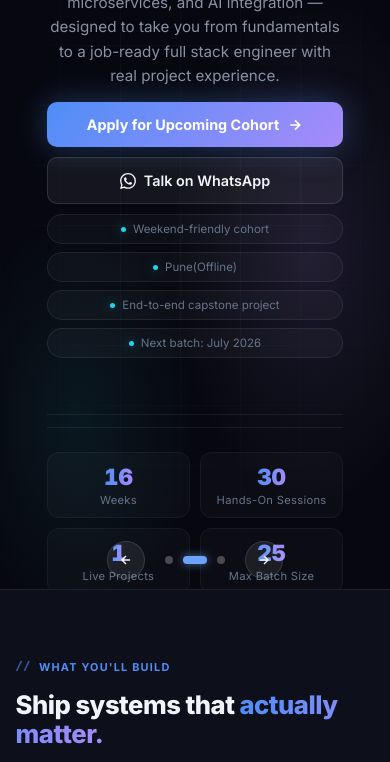
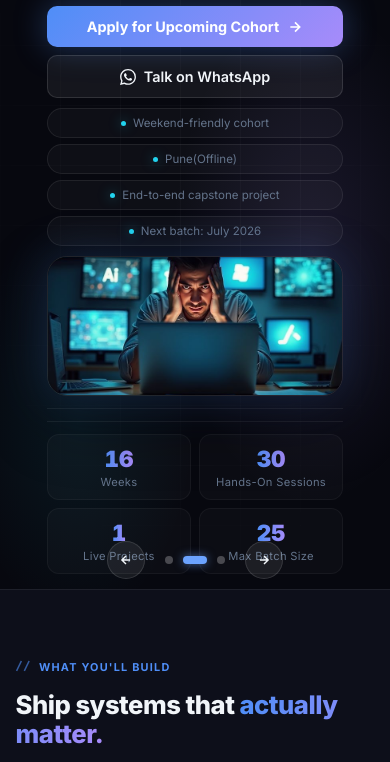
Before and after one commit to mahadevTW/rebind-rise, a plain HTML site: page index.html in a window 390 px wide. Shown: the part 255-1017 px from the top of the page. Drawn offline with Linux system fonts and the light colour scheme.

Commit message:
device specific alignment

```diff
--- a/index.html
+++ b/index.html
@@ -259,7 +259,6 @@
           display: flex; align-items: flex-start; gap: 40px;
           width: 100%; max-width: var(--container); position: relative;
           padding-top: 8px;
-          flex: 1;
         }
         .hero-inner { position: relative; flex: 1; min-width: 0; text-align: left; }
         .hero-inner .hero-eyebrow { display: inline-flex; }
@@ -271,6 +270,7 @@
 
         .hero-img-col img {
           width: 100%; display: block; border-radius: 20px;
+          max-height: 420px; object-fit: cover;
           border: 1px solid rgba(255,255,255,0.1);
           box-shadow: 0 0 48px rgba(79,142,247,0.22), 0 24px 64px rgba(0,0,0,0.35);
         }
@@ -1085,8 +1085,8 @@
         @media (max-width: 960px) {
           .nav-links-desktop { display: none; }
           .hamburger { display: flex; }
-          .hero-img-col { display: none; }
-          .hero-two-col { justify-content: center; flex: 0 0 auto; }
+          .hero-img-col { width: 100%; max-width: 420px; margin: 0 auto; }
+          .hero-two-col { flex-direction: column; align-items: center; justify-content: center; }
           .hero-inner { text-align: center; }
           .hero-inner h1, .hero-inner .sub { text-align: center; }
           .hero-inner .hero-ctas { justify-content: center; }
@@ -1107,18 +1107,21 @@
         @media (max-width: 600px) {
           /* spacing */
           section { padding: 64px 4%; scroll-margin-top: 76px; }
-          #hero { height: 100vh; }
-          .hero-slide { padding: 76px 4% 76px; }
+          #hero { height: 100svh; }
+          .hero-slide { padding: 82px 4% 16px; gap: 12px; }
+          .hero-img-col { width: 100%; max-width: 320px; margin: 0 auto; }
+          .hero-img-col img { max-height: 140px; object-fit: cover; }
+          .hero-two-col { gap: 10px; }
+          #hero .sub { display: none; }
 
           /* hero */
-          #hero h1 { font-size: 2.05rem; letter-spacing: -0.8px; line-height: 1.12; }
-          #hero .sub { font-size: 0.95rem; }
+          #hero h1 { font-size: 1.75rem; letter-spacing: -0.8px; line-height: 1.12; }
           .hero-eyebrow { font-size: 0.66rem; padding: 5px 12px; max-width: 100%; letter-spacing: .8px; }
-          .hero-ctas { flex-direction: column; align-items: stretch; }
-          .hero-cta-primary, .hero-cta-wa { justify-content: center; padding: 14px 20px; }
-          .hero-trust { margin-bottom: 32px; gap: 8px; }
+          .hero-ctas { flex-direction: column; align-items: stretch; gap: 8px; }
+          .hero-cta-primary, .hero-cta-wa { justify-content: center; padding: 12px 16px; font-size: 0.9rem; }
+          .hero-trust { margin-bottom: 0; gap: 6px; }
           .hero-trust span { width: 100%; justify-content: center; }
-          .hero-stats { grid-template-columns: 1fr 1fr; gap: 10px; padding-top: 24px; }
+          .hero-stats { grid-template-columns: 1fr 1fr; gap: 8px; padding-top: 12px; }
           .hero-inner h1, .hero-inner .sub { text-align: center; }
           .hero-inner .hero-ctas { justify-content: center; }
           .hero-inner .hero-trust { justify-content: center; }
```
